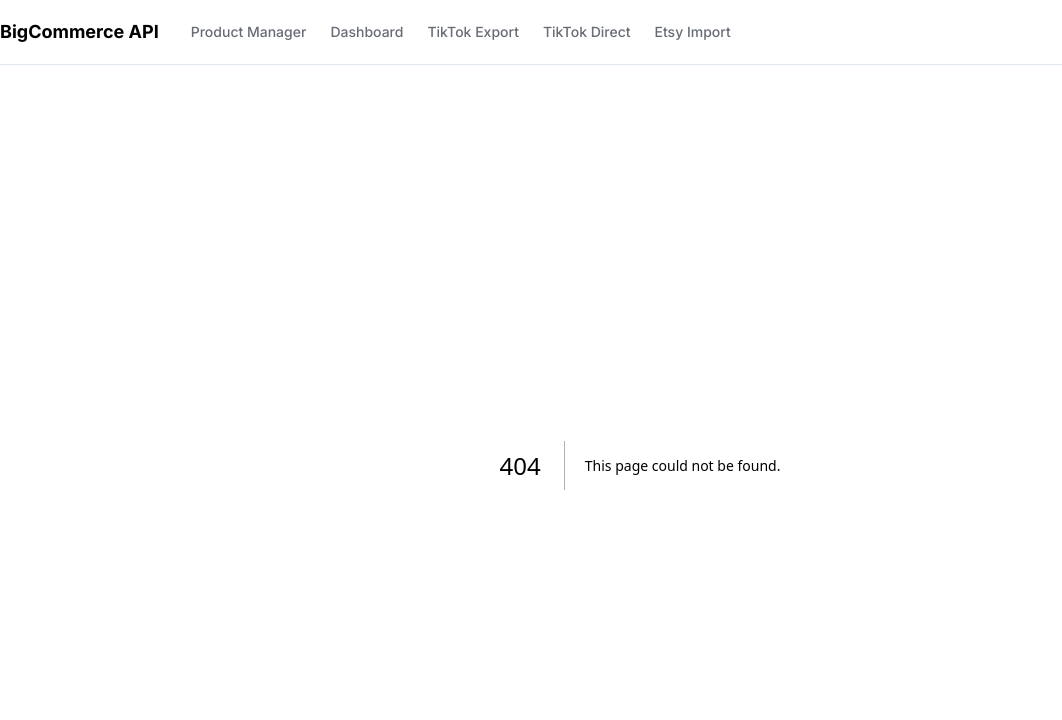
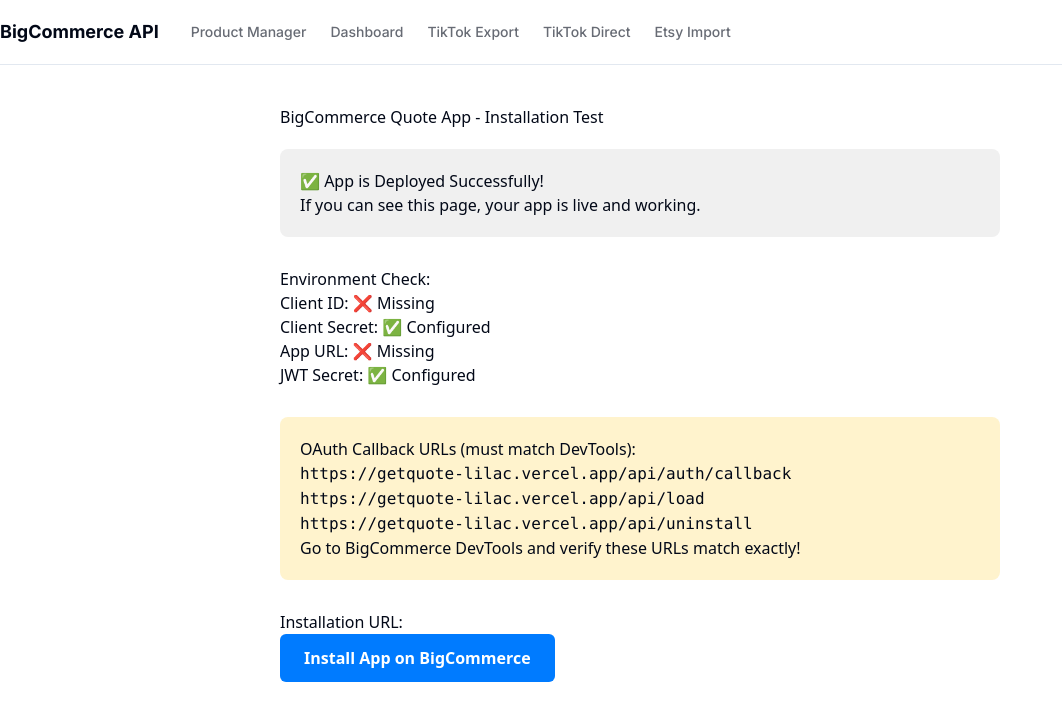
Before and after one commit to talha-sajjad-dev/tekms, a Next.js app: page /test-install in a window 1280 px wide. Before the commit this address had no page. Shown: the top 720 px of the page, without its empty margins (0-1062 px from the left). Built offline with nearby package versions, Linux system fonts and the light colour scheme; no server answers.

Commit message:
Add installation test page

```diff
--- /dev/null
+++ b/app/test-install/page.tsx
@@ -0,0 +1,52 @@
+export default function TestInstallPage() {
+  return (
+    <div style={{ padding: '40px', maxWidth: '800px', margin: '0 auto', fontFamily: 'system-ui' }}>
+      <h1>BigCommerce Quote App - Installation Test</h1>
+
+      <div style={{ background: '#f0f0f0', padding: '20px', borderRadius: '8px', marginTop: '20px' }}>
+        <h2>✅ App is Deployed Successfully!</h2>
+        <p>If you can see this page, your app is live and working.</p>
+      </div>
+
+      <div style={{ marginTop: '30px' }}>
+        <h2>Environment Check:</h2>
+        <ul>
+          <li>Client ID: {process.env.BIGCOMMERCE_CLIENT_ID ? '✅ Configured' : '❌ Missing'}</li>
+          <li>Client Secret: {process.env.BIGCOMMERCE_CLIENT_SECRET ? '✅ Configured' : '❌ Missing'}</li>
+          <li>App URL: {process.env.BIGCOMMERCE_APP_URL || '❌ Missing'}</li>
+          <li>JWT Secret: {process.env.JWT_SECRET ? '✅ Configured' : '❌ Missing'}</li>
+        </ul>
+      </div>
+
+      <div style={{ marginTop: '30px', background: '#fff3cd', padding: '20px', borderRadius: '8px' }}>
+        <h2>OAuth Callback URLs (must match DevTools):</h2>
+        <ul>
+          <li><code>https://getquote-lilac.vercel.app/api/auth/callback</code></li>
+          <li><code>https://getquote-lilac.vercel.app/api/load</code></li>
+          <li><code>https://getquote-lilac.vercel.app/api/uninstall</code></li>
+        </ul>
+        <p>Go to <a href="https://devtools.bigcommerce.com" target="_blank">BigCommerce DevTools</a> and verify these URLs match exactly!</p>
+      </div>
+
+      <div style={{ marginTop: '30px' }}>
+        <h2>Installation URL:</h2>
+        <p>
+          <a
+            href="https://login.bigcommerce.com/app/pfhxrri7i3kq82scfcclyl3mkqh5soj/install"
+            style={{
+              display: 'inline-block',
+              background: '#007bff',
+              color: 'white',
+              padding: '12px 24px',
+              borderRadius: '6px',
+              textDecoration: 'none',
+              fontWeight: 'bold'
+            }}
+          >
+            Install App on BigCommerce
+          </a>
+        </p>
+      </div>
+    </div>
+  )
+}
```
